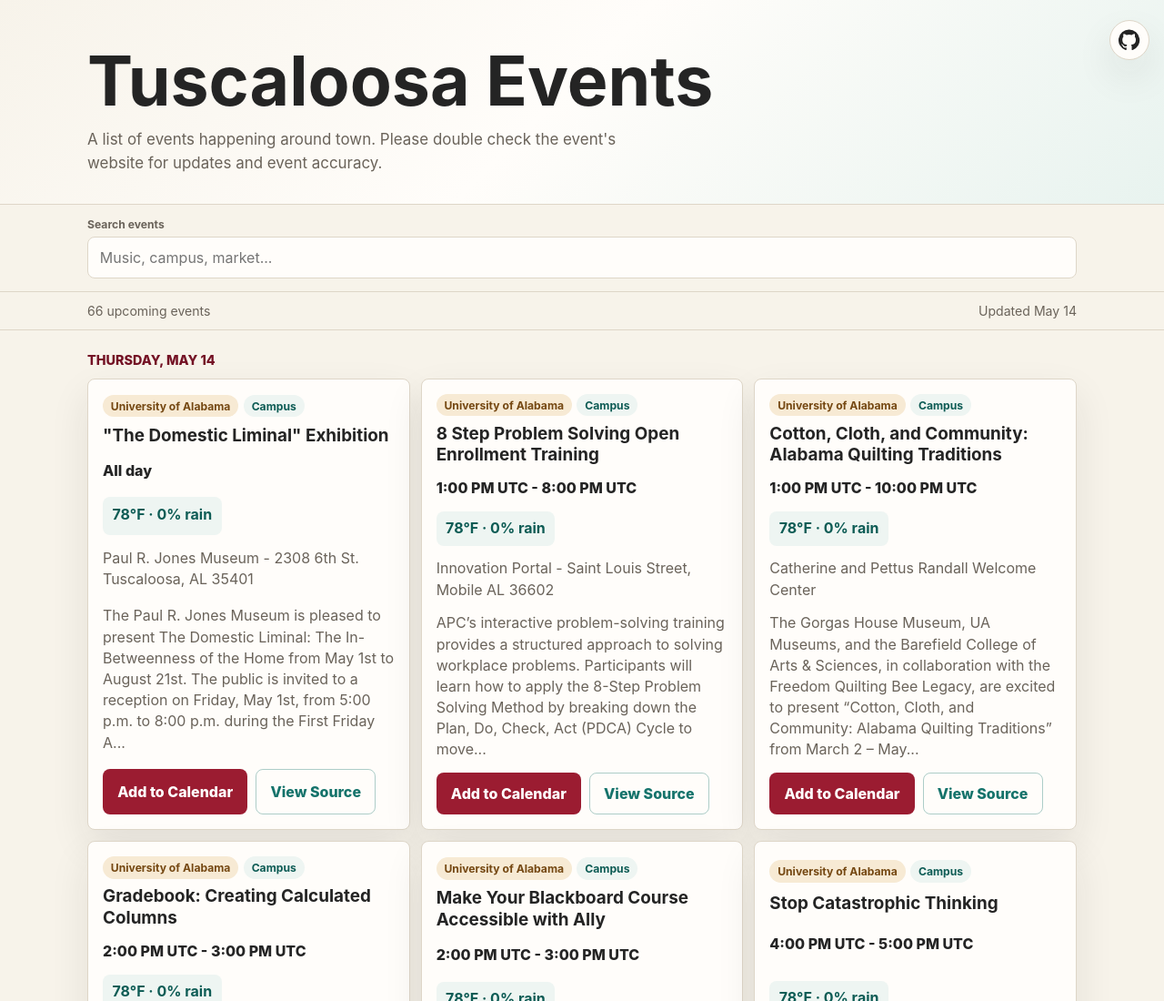
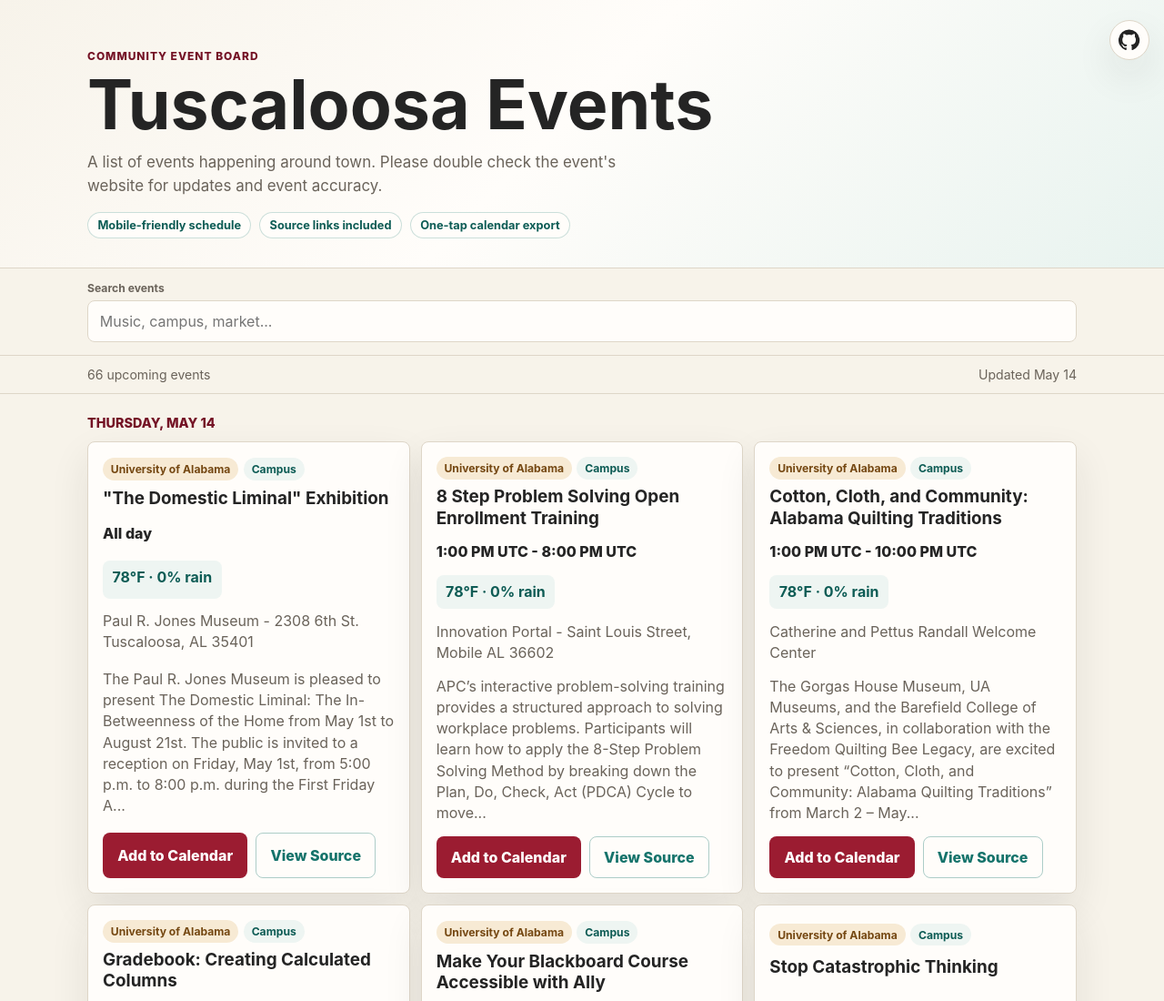
Before and after one commit to 67b/TuscaloosaEvents, a website: page index.html in a window 1280 px wide. Shown: the top 1100 px of the page at 91% size. Drawn offline with Linux system fonts and the light colour scheme.

Commit message:
Improve header and card visuals

```diff
--- a/assets/styles.css
+++ b/assets/styles.css
@@ -73,6 +73,15 @@ a {
   padding-right: 4.25rem;
 }
 
+.eyebrow {
+  margin: 0 0 0.65rem;
+  color: var(--accent-dark);
+  font-size: 0.75rem;
+  font-weight: 800;
+  letter-spacing: 0.08em;
+  text-transform: uppercase;
+}
+
 .github-link {
   position: absolute;
   top: 1.35rem;
@@ -126,6 +135,25 @@ h1 {
   color: var(--muted);
   font-size: 1.06rem;
   line-height: 1.55;
+}
+
+.header-highlights {
+  display: flex;
+  flex-wrap: wrap;
+  gap: 0.55rem;
+  margin: 1rem 0 0;
+  padding: 0;
+  list-style: none;
+}
+
+.header-highlights li {
+  padding: 0.35rem 0.65rem;
+  border: 1px solid rgba(21, 115, 107, 0.22);
+  border-radius: 999px;
+  background: rgba(255, 253, 250, 0.95);
+  color: #0d5c55;
+  font-size: 0.8rem;
+  font-weight: 700;
 }
 
 .toolbar {
@@ -225,6 +253,13 @@ a:focus-visible {
   border: 1px solid var(--line);
   border-radius: 8px;
   box-shadow: var(--shadow);
+  transition: transform 0.18s ease, box-shadow 0.18s ease, border-color 0.18s ease;
+}
+
+.event-card:hover {
+  transform: translateY(-2px);
+  box-shadow: 0 22px 36px rgba(36, 36, 36, 0.12);
+  border-color: #d4c9b7;
 }
 
 .event-card__top {
@@ -321,6 +356,10 @@ a:focus-visible {
   border-color: rgba(21, 115, 107, 0.35);
 }
 
+.button--secondary:hover {
+  background: #ecf7f5;
+}
+
 .empty-state {
   padding: 3rem 1rem;
   text-align: center;
--- a/index.html
+++ b/index.html
@@ -15,8 +15,14 @@
 
     <header class="site-header">
       <div class="site-header__inner">
+        <p class="eyebrow">Community event board</p>
         <h1>Tuscaloosa Events</h1>
         <p class="lede">A list of events happening around town. Please double check the event's website for updates and event accuracy.</p>
+        <ul class="header-highlights" aria-label="Project highlights">
+          <li>Mobile-friendly schedule</li>
+          <li>Source links included</li>
+          <li>One-tap calendar export</li>
+        </ul>
       </div>
     </header>
 
```
